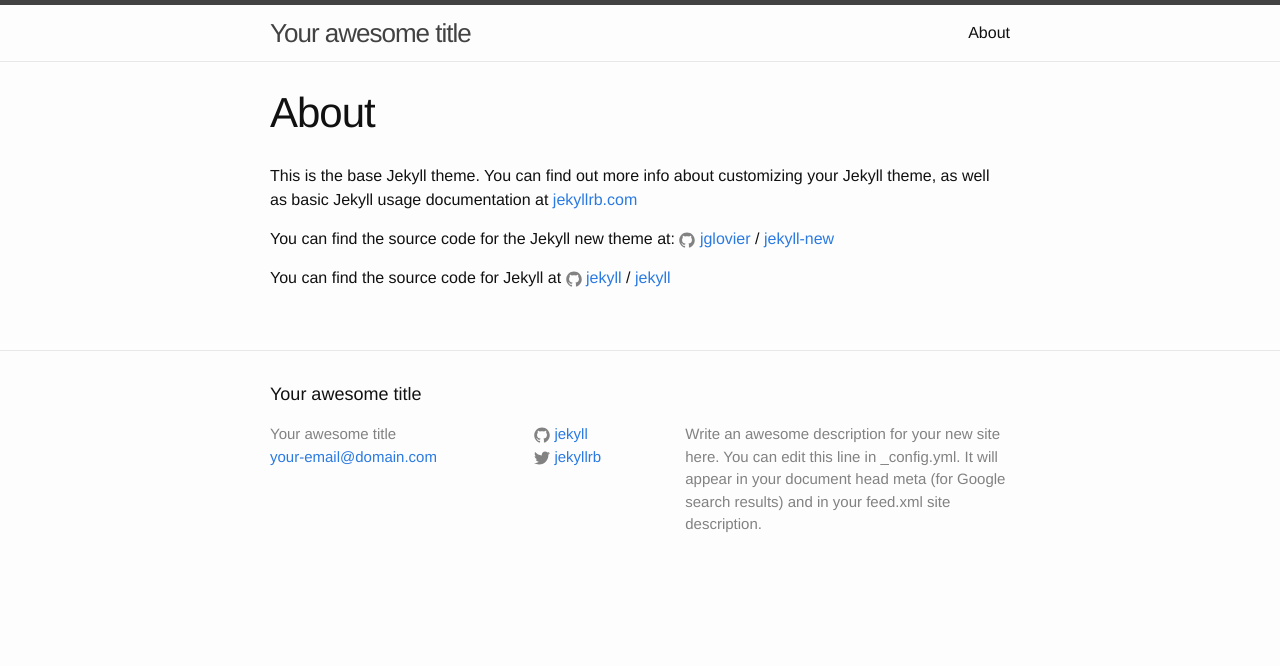
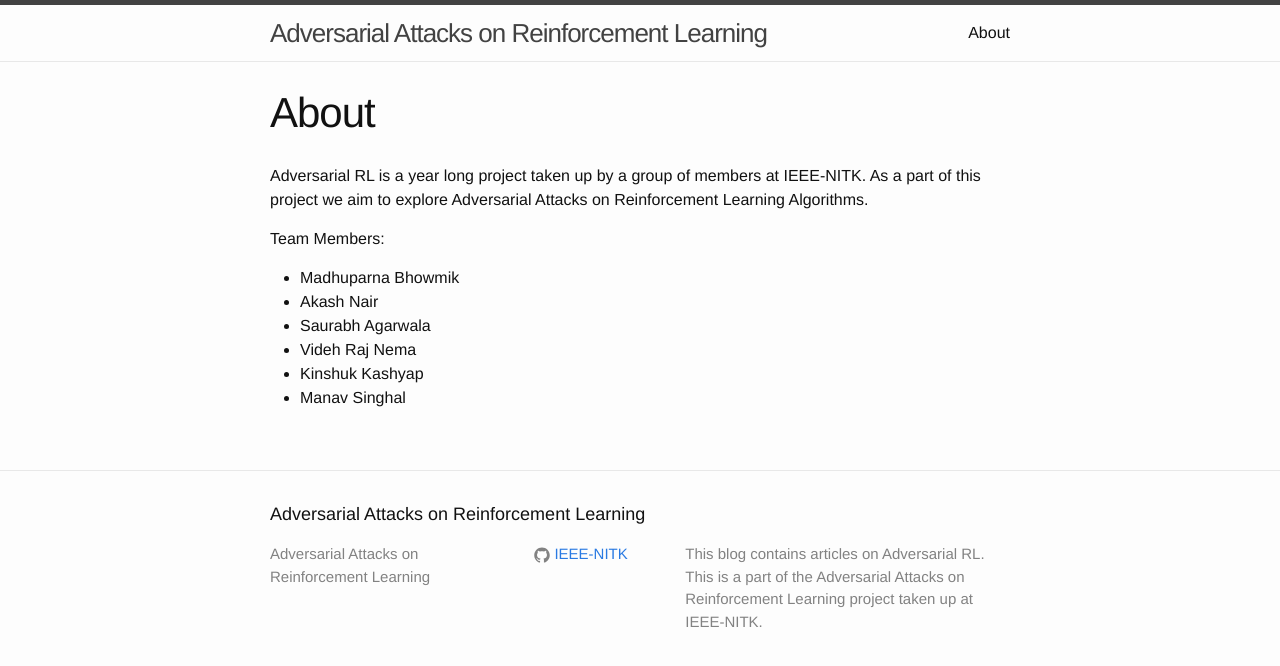
Before and after one commit to aarl-ieee-nitk/aarl-ieee-nitk.github.io, a Jekyll site: the page built from about.md, in a window 1280 px wide. Shown: the top 666 px of the page. Built offline with Jekyll 4.4.1, drawn with Linux system fonts in a browser that asks for light colours.

Commit message:
BlogSite Setup

```diff
--- a/_config.yml
+++ b/_config.yml
@@ -6,16 +6,28 @@
 # 'jekyll serve'. If you change this file, please restart the server process.
 
 # Site settings
-title: Your awesome title
-email: your-email@domain.com
-description: > # this means to ignore newlines until "baseurl:"
-  Write an awesome description for your new site here. You can edit this
-  line in _config.yml. It will appear in your document head meta (for
-  Google search results) and in your feed.xml site description.
+title: Adversarial Attacks on Reinforcement Learning
+# email: your-email@domain.com
+description: >- # this means to ignore newlines until "baseurl:"
+  This blog contains articles on Adversarial RL. This is a part of the Adversarial Attacks on Reinforcement Learning project taken up at IEEE-NITK.
 baseurl: "" # the subpath of your site, e.g. /blog
-url: "http://yourdomain.com" # the base hostname & protocol for your site
-twitter_username: jekyllrb
-github_username:  jekyll
+url: "" # the base hostname & protocol for your site, e.g. http://example.com
+github_username:  IEEE-NITK
 
 # Build settings
 markdown: kramdown
+theme: minima
+plugins:
+  - jekyll-feed
+
+# Exclude from processing.
+# The following items will not be processed, by default. Create a custom list
+# to override the default setting.
+# exclude:
+#   - Gemfile
+#   - Gemfile.lock
+#   - node_modules
+#   - vendor/bundle/
+#   - vendor/cache/
+#   - vendor/gems/
+#   - vendor/ruby/
--- a/about.md
+++ b/about.md
@@ -4,12 +4,12 @@ title: About
 permalink: /about/
 ---
 
-This is the base Jekyll theme. You can find out more info about customizing your Jekyll theme, as well as basic Jekyll usage documentation at [jekyllrb.com](http://jekyllrb.com/)
+Adversarial RL is a year long project taken up by a group of members at IEEE-NITK. As a part of this project we aim to explore Adversarial Attacks on Reinforcement Learning Algorithms.
 
-You can find the source code for the Jekyll new theme at:
-{% include icon-github.html username="jglovier" %} /
-[jekyll-new](https://github.com/jglovier/jekyll-new)
-
-You can find the source code for Jekyll at
-{% include icon-github.html username="jekyll" %} /
-[jekyll](https://github.com/jekyll/jekyll)
+Team Members:
+* Madhuparna Bhowmik
+* Akash Nair
+* Saurabh Agarwala
+* Videh Raj Nema
+* Kinshuk Kashyap
+* Manav Singhal
```
Also changed, not shown: 404.html (added, +24 -0 lines), Gemfile (added, +29 -0 lines), index.md (added, +6 -0 lines), Gemfile.lock (added), 1 other file.
